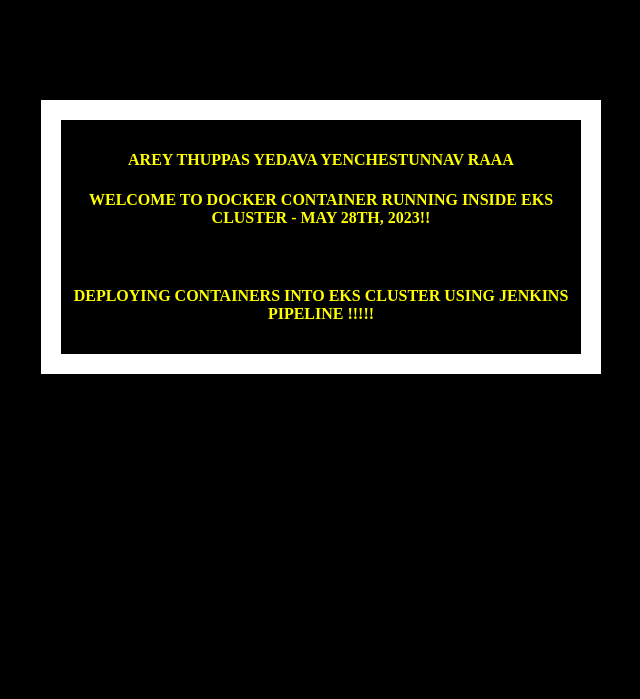
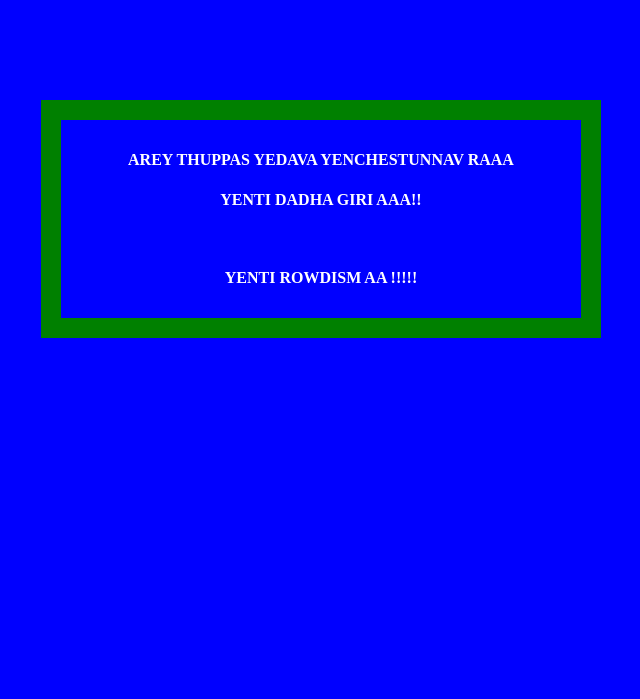
Before and after one commit to devopsbyarun/jenkins-ecr, a Flask app: page / in a window 1280 px wide. Shown: the top 699 px of the page, without its empty margins (319-959 px from the left). Run offline with Flask 2, Linux system fonts and the light colour scheme.

Commit message:
Update index.html

```diff
--- a/templates/index.html
+++ b/templates/index.html
@@ -2,13 +2,13 @@
   <head>
     <style type="text/css">
       body {
-        background: black;
-        color: yellow;
+        background: Blue;
+        color: white;
       }
       div.container {
         max-width: 500px;
         margin: 100px auto;
-        border: 20px solid white;
+        border: 20px solid green;
         padding: 10px;
         text-align: center;
       }
@@ -20,9 +20,9 @@
   <body>
     <div class="container">
       <h4>arey thuppas yedava yenchestunnav raaa </h4>
-      <h4>Welcome to Docker Container running inside  EKS Cluster - MAY 28th, 2023!!</h4>
+      <h4>yenti dadha giri aaa!!</h4>
       <br>
-       <h4>Deploying Containers into EkS cluster using Jenkins Pipeline !!!!!</h4>
+       <h4>yenti Rowdism aa !!!!!</h4>
     </div>
   </body>
 </html>
```
